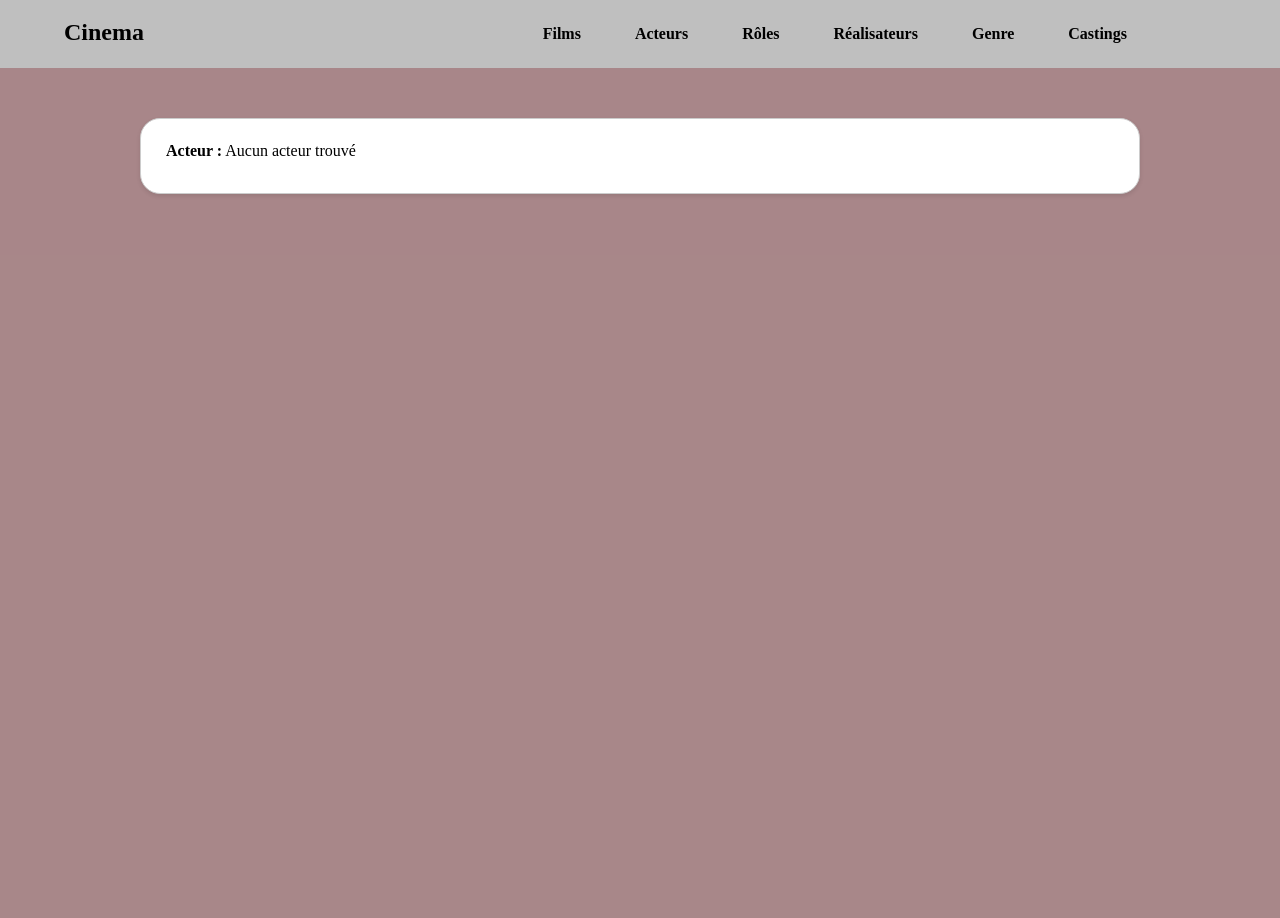
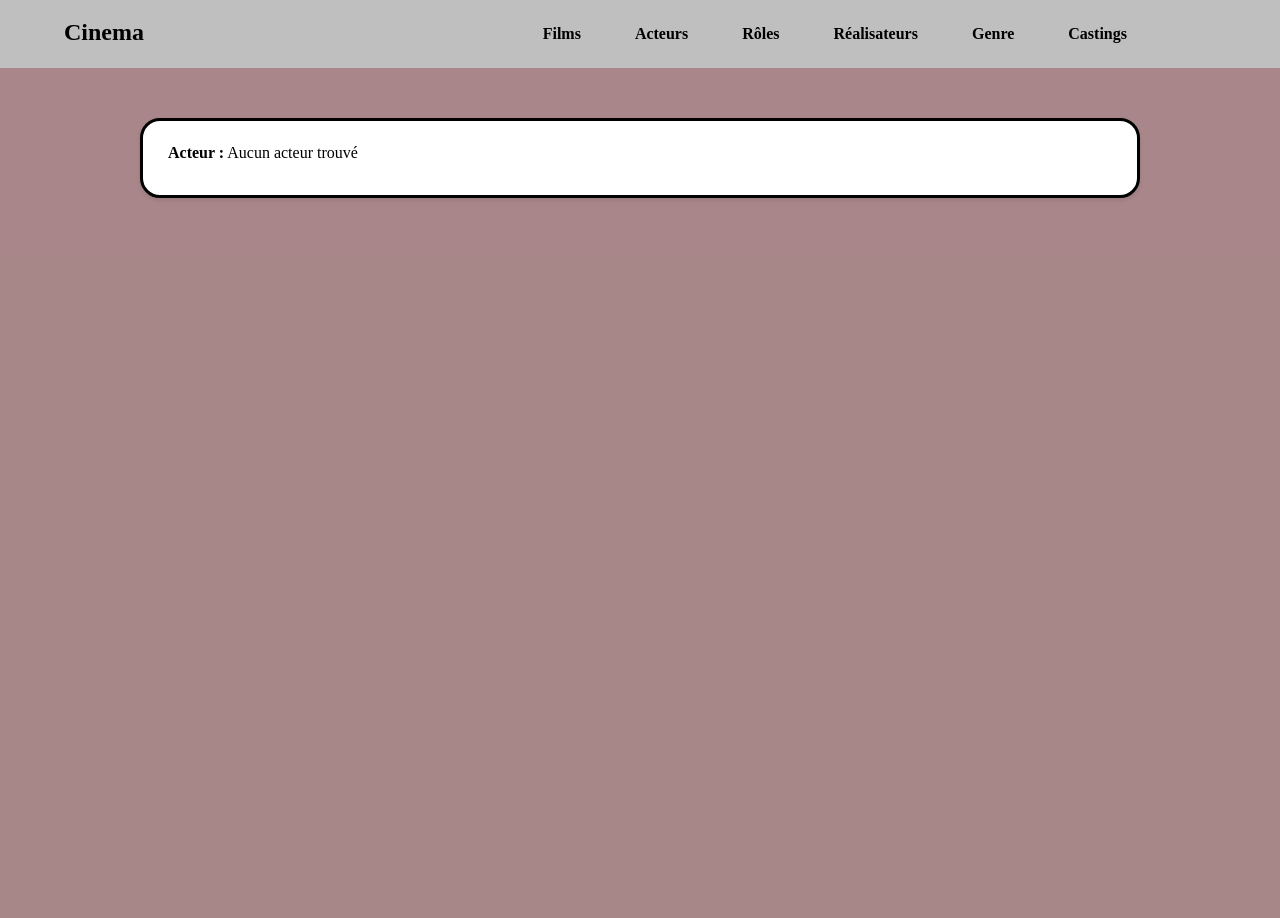
Before and after one commit to Kazae67/MVC_Cinema, a PHP site: template view/role/infosRole.php in a window 1280 px wide. Run offline with PHP 8.4, Linux system fonts and the light colour scheme; the template is opened without the code that fills it, so the values that code supplies are empty; some libraries are stand-ins or nearby versions.

Commit message:
sauvegarde avant changement

```diff
--- a/public/css/film/infosFilm.css
+++ b/public/css/film/infosFilm.css
@@ -37,7 +37,7 @@
     max-width: 300px;
     height: auto;
     border-radius: 20px;
-    border: 1px solid #ccc;
+    border: 4px solid #000000;
     margin-top: 20px;
     max-height: 400px;
 }
--- a/public/css/role/infosRole.css
+++ b/public/css/role/infosRole.css
@@ -8,7 +8,7 @@
 
 .container .content {
     background-color: #fff;
-    border: 1px solid #ccc;
+    border: 3px solid #000000;
     border-radius: 20px;
     width: 100%;
     max-width: 1000px;
```
